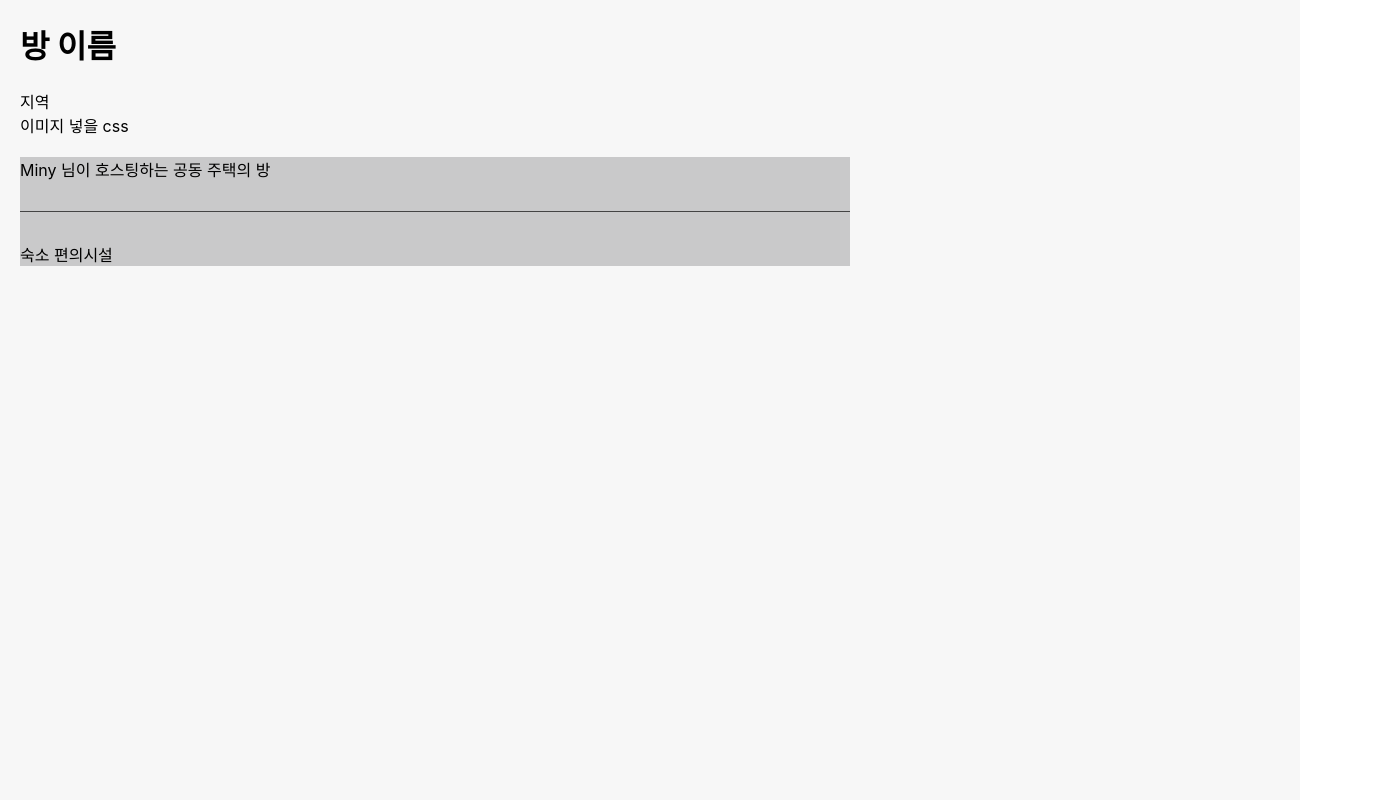
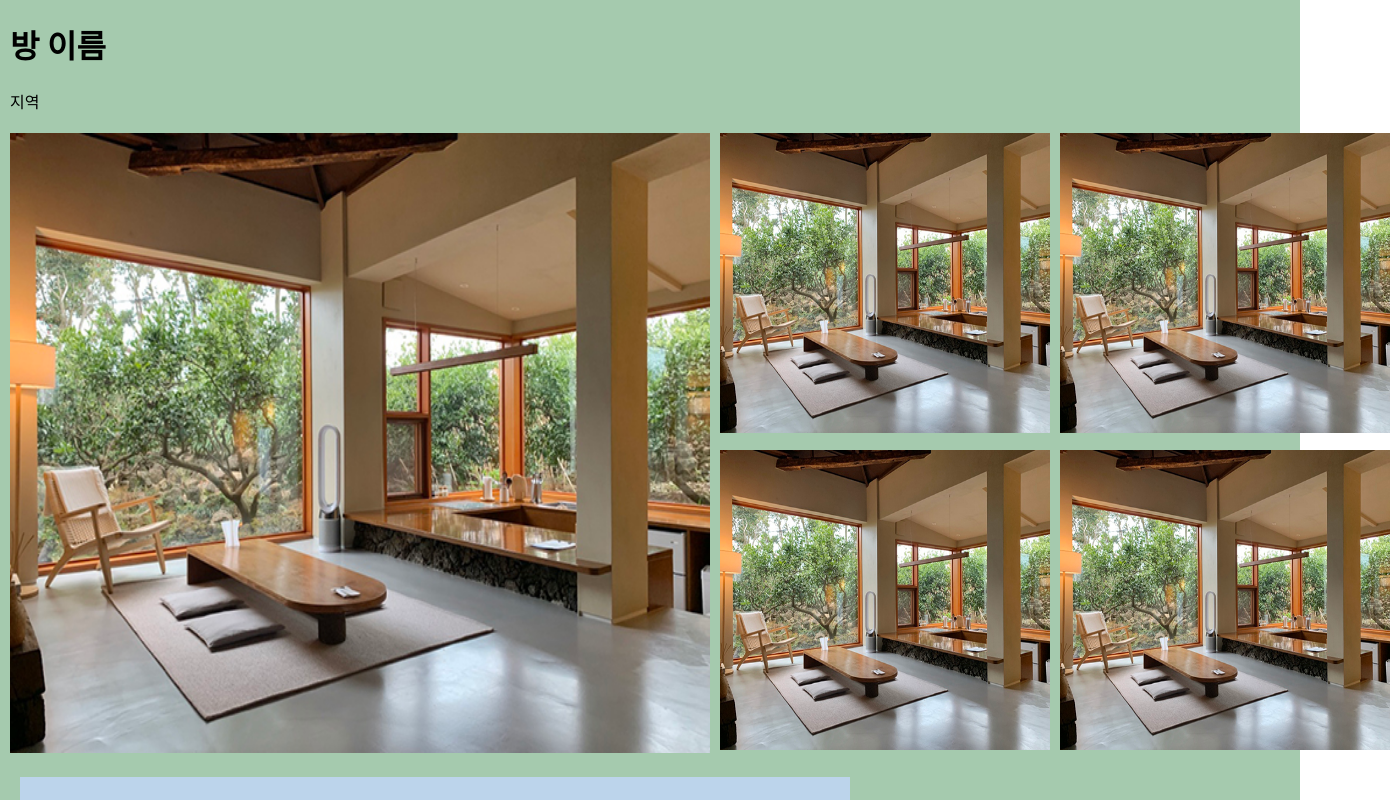
Before and after one commit to minyoungnam/Frontend, a React (Create React App) app: page /detail in a window 1280 px wide. Shown: the top 800 px of the page, 1390 px wide, since content can reach past the window. Built offline with nearby package versions, Linux system fonts and the light colour scheme.

Commit message:
ui 구성중

```diff
--- a/src/pages/Detail.jsx
+++ b/src/pages/Detail.jsx
@@ -3,25 +3,40 @@ import { styled } from 'styled-components'
 
 const Detail = () => {
   return (
+    <Entire>
       <Backdrop>
         <RoomTitle>
           <h1>방 이름</h1>
           <div>지역</div>
-        <div>이미지 넣을 css</div>
+          <Main_bg>
+            <Image_1><img src='/bnb1.jpg' width='700px' height='620px' /></Image_1>
+            <Image_2><img src='/bnb1.jpg' width='330px' height='300px' /></Image_2>
+            <Image_3><img src='/bnb1.jpg' width='330px' height='300px' /></Image_3>
+            <Image_4><img src='/bnb1.jpg' width='330px' height='300px' /></Image_4>
+            <Image_5><img src='/bnb1.jpg' width='330px' height='300px' /></Image_5>
+          </Main_bg>
         </RoomTitle>
         <br />
         <LeftContainer>
-        <div>Miny 님이 호스팅하는 공동 주택의 방</div>
+          <div style={{ margin: '20px 0' }}>Miny 님이 호스팅하는 공동 주택의 방</div>
+          <Line />
+          <div>에어커버</div>
+          <div>모든 예약에는 호스트가 예약을 취소하거나 숙소 정보가 정확하지 않은 경우 또는 체크인에 문제가 있는 상황에 대비한 무료 보호 프로그램이 포함됩니다.</div>
           <Line />
           <div>숙소 편의시설</div>
+          <div>가져올 데이터</div>
         </LeftContainer>
 
       </Backdrop>
+    </Entire>
   )
 }
 
 export default Detail
 
+const Entire = styled.div`
+  overflow-y: scroll;
+`
 const Backdrop = styled.div`
   position: absolute;
   top: 0;
@@ -31,17 +46,17 @@ const Backdrop = styled.div`
   padding: 0 20px;
   left: 50%;
   transform: translate(-50%, 0);
-  background-color: #F7F7F7;
+  background-color: #a5caae;
 
-  overflow: hidden;
   display: flex;
   flex-direction: column;
 `
 const RoomTitle = styled.div`
-  margin-left: 20px;
+  margin-left: 10px;
+  margin-right: 10px;
 `
 const LeftContainer = styled.div`
-  background-color: #c9c9ca;
+  background-color: #bcd4eb;
   max-width: 830px;
   margin-left: 20px;
 `
@@ -49,3 +64,40 @@ const Line = styled.div`
   border-top: 1px solid #444444;
   margin: 30px 0px;
 `
+const Main_bg = styled.div`
+  display: grid;
+  grid-template-columns: repeat(3, 1fr);
+  grid-template-rows: repeat(2, 1fr);
+  gap: 10px;
+  margin-top: 20px;
+`
+const Image_1 = styled.div`
+  grid-row-start: 1;
+  grid-row-end: 3;
+  grid-column-start: 1;
+  grid-column-end: 2;
+`
+const Image_2 = styled.div`
+  grid-row-start: 1;
+  grid-row-end: 2;
+  grid-column-start: 2;
+  grid-column-end: 3;
+`
+const Image_3 = styled.div`
+  grid-row-start: 1;
+  grid-row-end: 2;
+  grid-column-start: 3;
+  grid-column-end: 4;
+`
+const Image_4 = styled.div`
+  grid-row-start: 2;
+  grid-row-end: 3;
+  grid-column-start: 2;
+  grid-column-end: 3;
+`
+const Image_5 = styled.div`
+  grid-row-start: 2;
+  grid-row-end: 3;
+  grid-column-start: 3;
+  grid-column-end: 4;
+`
```
Also changed, not shown: public/bnb1.jpg (added). Lines whose indentation alone changed are shown as unchanged.
